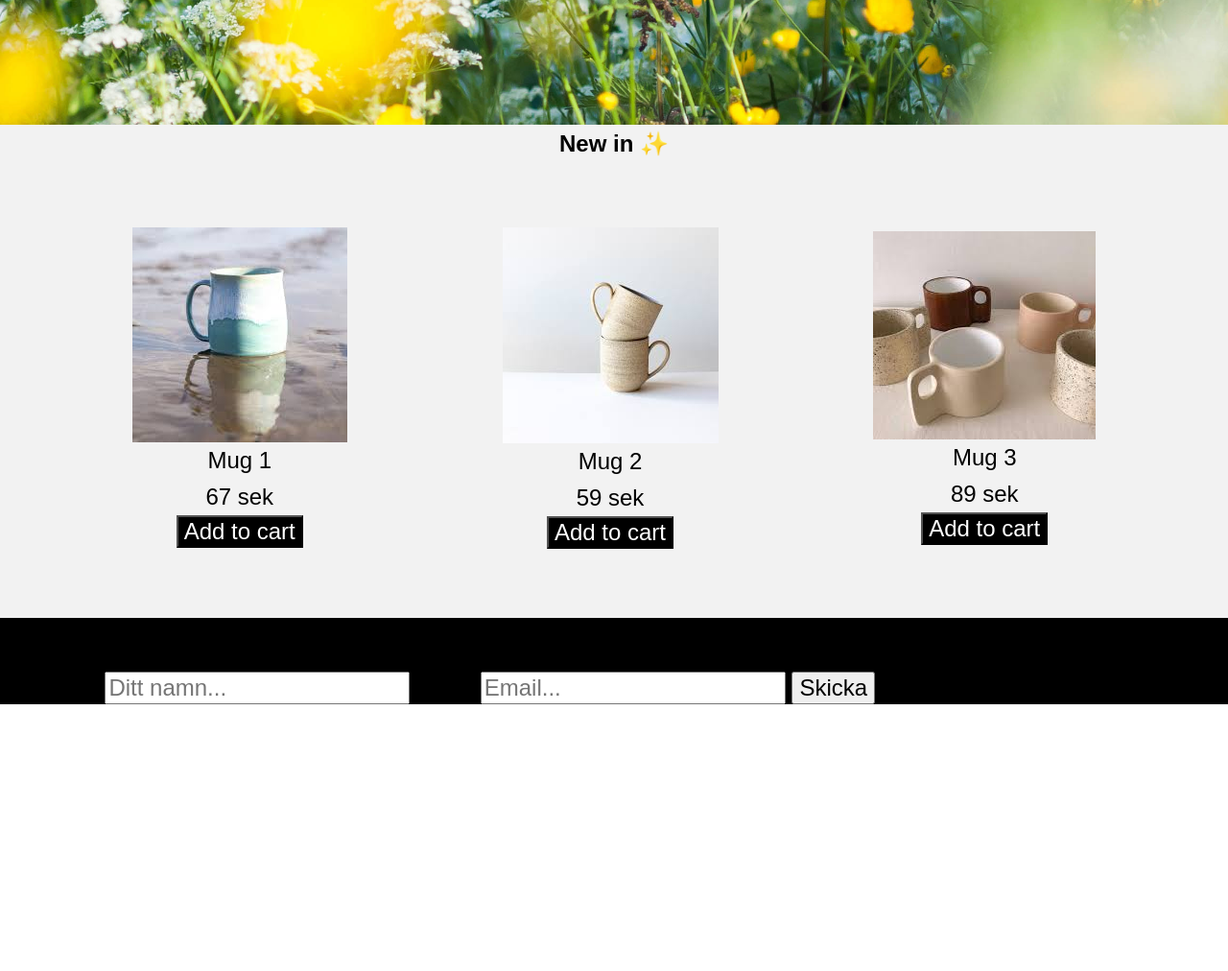
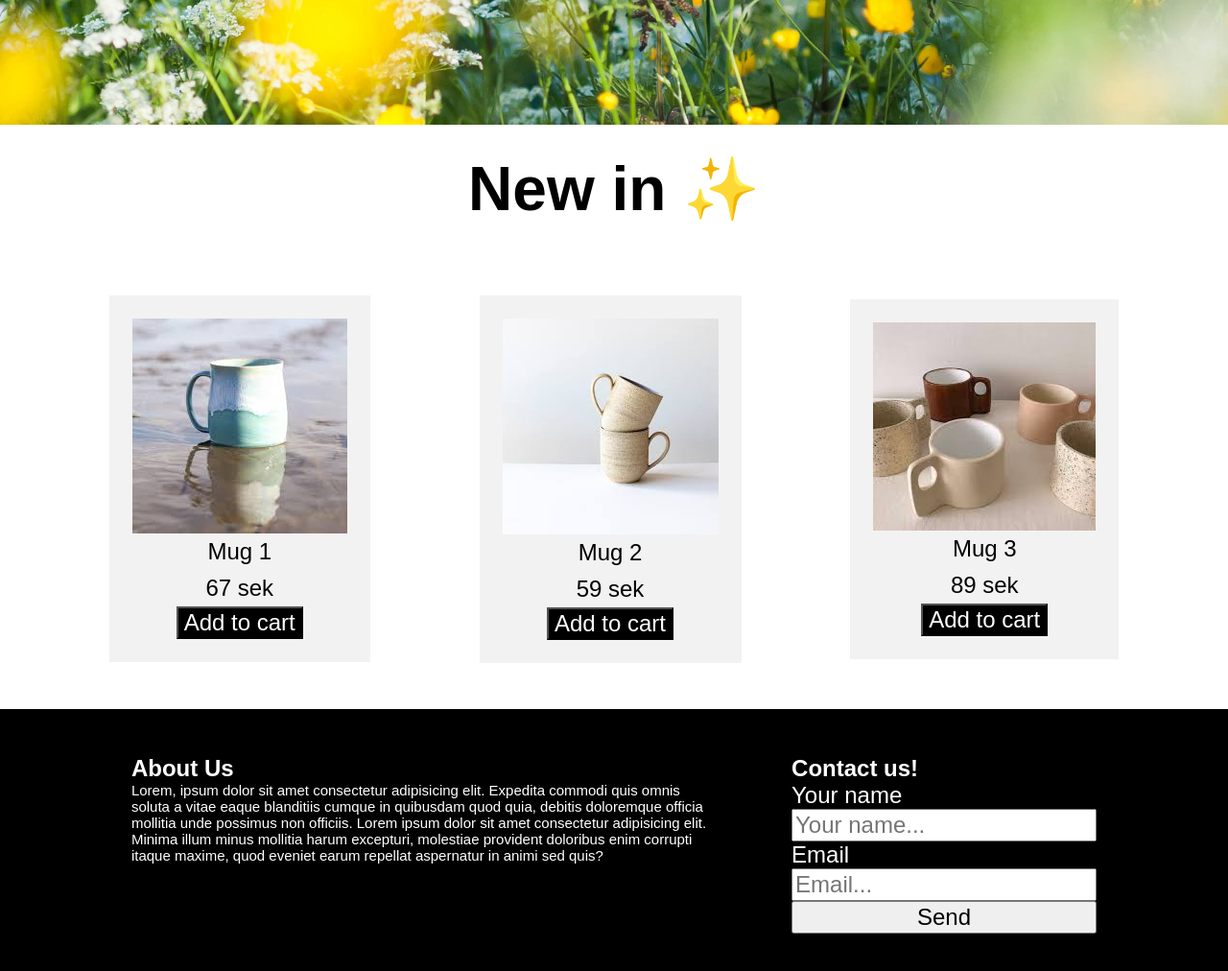
Before and after one commit to elinarnten/ClayCraft, a plain HTML site: page index.html in a window 1280 px wide. Shown: the part 740-1752 px from the top of the page at 96% size. Before the commit the page ends 1474 px from the top, so only its background shows below. Drawn offline with Linux system fonts and the light colour scheme.

Commit message:
added content to footer

```diff
--- a/index.html
+++ b/index.html
@@ -32,7 +32,12 @@
           <button>Take me there</button>
         </div>
       </div>
-      <h1 class="flex align-center justify-center">New in ✨</h1>
+      <h1
+        class="flex align-center justify-center"
+        style="font-size: 64px; margin: 1rem"
+      >
+        New in ✨
+      </h1>
       <div
         class="productContainer flex align-center justify-center justify-evenly"
       >
@@ -56,21 +61,33 @@
         </div>
       </div>
     </main>
-    <footer class="footerContainer">
-      <div>
-        <h1>hej</h1>
+    <footer class="footerContainer flex justify-evenly">
+      <div class="about" style="color: white">
+        <h2>About Us</h2>
+        <p style="font-size: 15px">
+          Lorem, ipsum dolor sit amet consectetur adipisicing elit. Expedita
+          commodi quis omnis <br />
+          soluta a vitae eaque blanditiis cumque in quibusdam quod quia, debitis
+          doloremque officia <br />
+          mollitia unde possimus non officiis. Lorem ipsum dolor sit amet
+          consectetur adipisicing elit. <br />
+          Minima illum minus mollitia harum excepturi, molestiae provident
+          doloribus enim corrupti <br />
+          itaque maxime, quod eveniet earum repellat aspernatur in animi sed
+          quis?
+        </p>
       </div>
+      <!-- <div class="line"></div> -->
       <div class="contact flex column">
-        <p>Kontakta oss!</p>
-        <form action="">
-          <label for="name">Ditt namn</label>
-          <input type="text" placeholder="Ditt namn..." />
+        <h2 style="color: white">Contact us!</h2>
 
-          <label for="email">Email</label>
-          <input type="email" placeholder="Email..." />
+        <label for="name">Your name</label>
+        <input type="text" placeholder="Your name..." />
 
-          <input type="submit" value="Skicka" />
-        </form>
+        <label for="email">Email</label>
+        <input type="email" placeholder="Email..." />
+
+        <input type="submit" value="Send" />
       </div>
     </footer>
   </body>
--- a/style.css
+++ b/style.css
@@ -14,11 +14,11 @@
 }
 
 .mainContainer {
-  background-color: #f2f2f2;
   height: 100%;
 }
 
 .menu {
+  background-color: #f2f2f2;
   height: 3rem;
 }
 .campaignContainer {
@@ -30,7 +30,7 @@ button {
   color: white;
 }
 button:hover {
-  color: yellow;
+  color: #ffe400;
 }
 .campaignImg {
   max-width: 100%;
@@ -39,7 +39,7 @@ button:hover {
 
 .centeredBox {
   position: absolute;
-  background-color: #f2f2f2;
+  background-color: white;
   width: 30rem;
   height: 15rem;
   top: 50%;
@@ -66,5 +66,19 @@ button:hover {
 .footerContainer {
   height: auto;
   background-color: black;
-  display: block;
+  padding: 2rem;
 }
+
+.line {
+  border-left: 1px solid #ffe400;
+  margin-right: 2rem;
+  display: flex;
+  align-items: center;
+  justify-content: center;
+}
+
+.contact {
+}
+.contact label {
+  color: white;
+}
```
